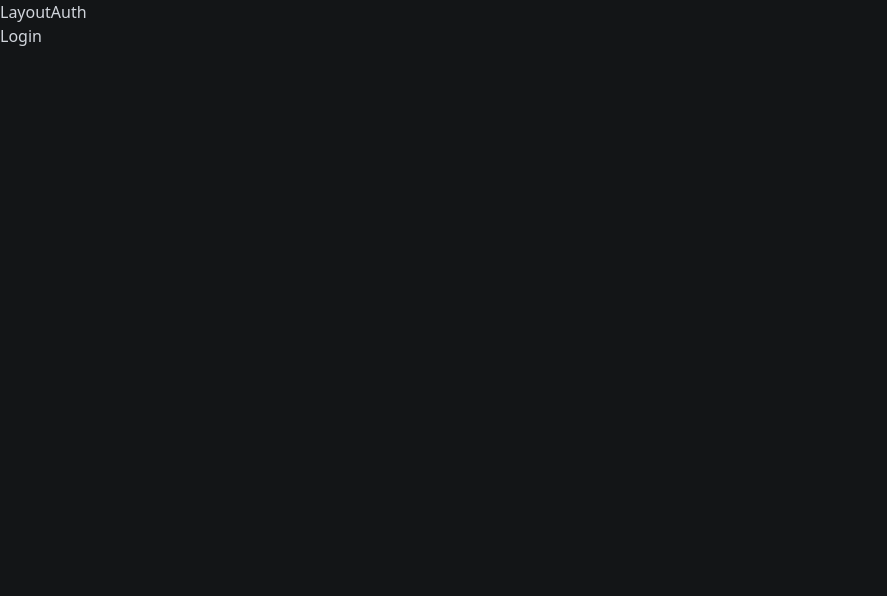
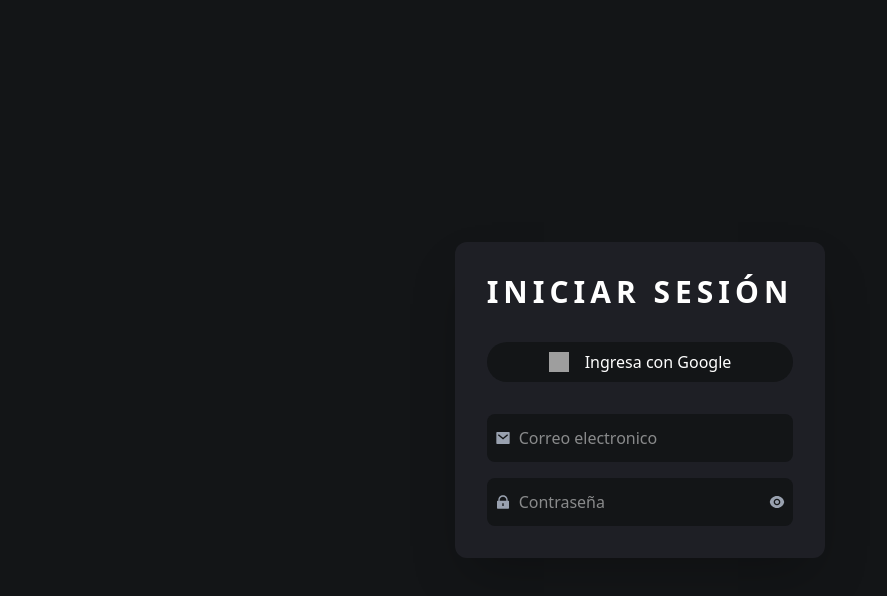
Before and after one commit to sronaal/dashboard-react1, a React (Vite) app: page /auth in a window 1280 px wide. Shown: the top 596 px of the page, without its empty margins (0-887 px from the left). Built offline with nearby package versions, Linux system fonts and the light colour scheme; grey boxes are pictures that could not be loaded.

Commit message:
Formulario Login

```diff
--- a/src/layout/LayoutAuth.jsx
+++ b/src/layout/LayoutAuth.jsx
@@ -3,7 +3,9 @@ import { Outlet } from 'react-router-dom'
 
 function LayoutAuth() {
   return (
-    <div>LayoutAuth
+    <div className='min-h-screen flex items-center justify-center'>
+
+
         <Outlet/>
     </div>
   )
--- a/src/pages/auth/Login.jsx
+++ b/src/pages/auth/Login.jsx
@@ -1,10 +1,42 @@
+import { RiMailFill,RiLockFill, RiEyeFill } from 'react-icons/ri'
+import { useState } from 'react'
 
 function Login() {
+
+
+  const [showPassword, setShowPassword] = useState(false);
+
+
   return (
-    <div>
-        <h1>Login</h1>
+    <div className="bg-[#1E1F25] p-8 rounded-xl text-white shadow-2xl">
+      <h1 className="text-3xl uppercase font-bold tracking-[5px] mb-8">Iniciar Sesión</h1>
+      <form className="">
+
+        <button className="flex items-center gap-4 bg-[#131517] w-full justify-center py-2 px-4 rounded-3xl mb-8 cursor-pointer">
+          <img className="w-5 h-5" src="https://upload.wikimedia.org/wikipedia/commons/thumb/c/c1/Google_%22G%22_logo.svg/800px-Google_%22G%22_logo.svg.png"/>
+          Ingresa con Google
+        </button>
+
+        <div className='relative mb-4'>
+          <RiMailFill  className='absolute top-1/2 -translate-y-1/2 left-2 text-gray-400'  />
+          <input
+            type="email"
+            className="py-3 pl-8 pr-4  bg-[#131517] w-full outline-none rounded-lg"
+            placeholder="Correo electronico"/>
+        </div>
+
+        <div className='relative'>
+          <RiLockFill  className='absolute top-1/2 -translate-y-1/2 left-2 text-gray-400'  />
+          <input
+            type={showPassword ? "text" : "password"}
+            className="py-3 pl-8 pr-4  bg-[#131517] w-full outline-none rounded-lg"
+            placeholder="Contraseña"/>
+         <RiEyeFill onClick={ () => setShowPassword(!showPassword)} className='absolute top-1/2 -translate-y-1/2 right-2 cursor-pointer text-gray-400'/>
+        </div>
+
+      </form>
     </div>
-  )
+  );
 }
 
-export default Login
+export default Login;
```
